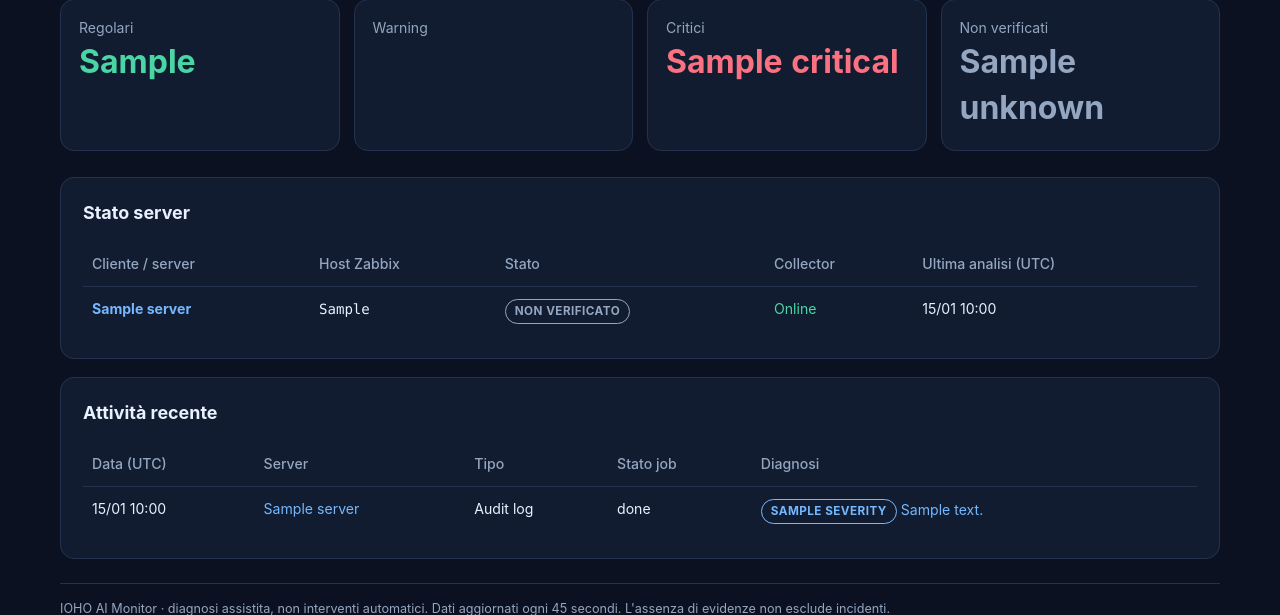
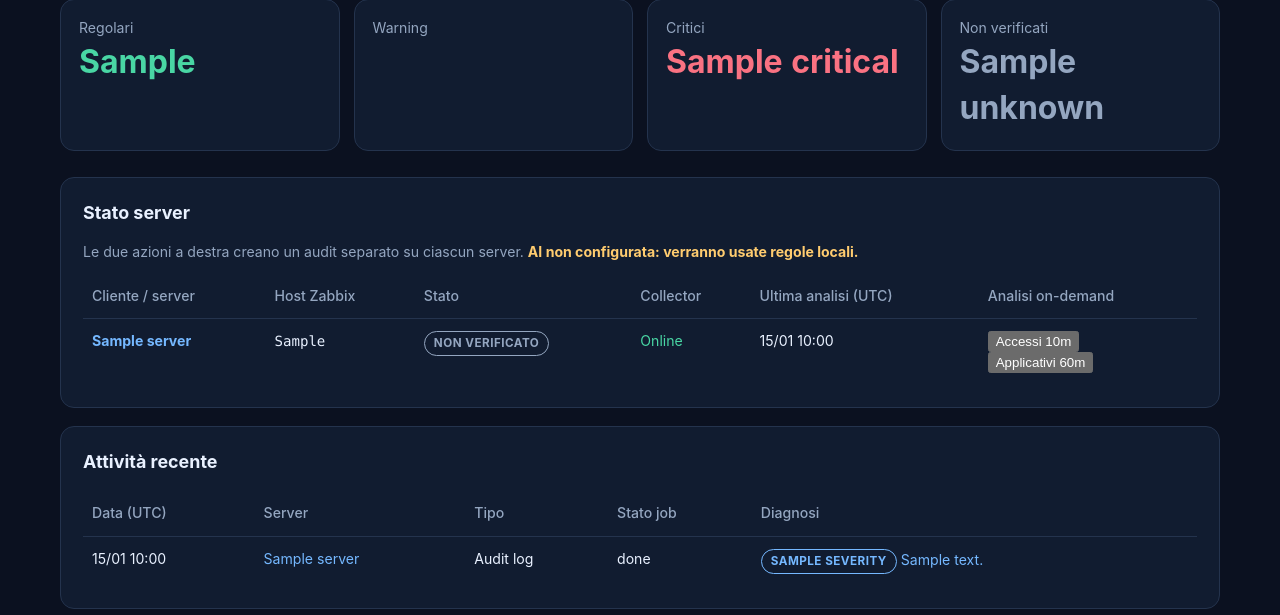
Before and after one commit to maxcamo/ioho-ai-monitor, a FastAPI app: template app/templates/index.html in a window 1280 px wide. Shown: the part 206-821 px from the top of the page. Run offline with FastAPI, Linux system fonts and the light colour scheme; the template is opened without the code that fills it: most values are stand-ins (such as "Sample title", 1, 10 or a date in 2020); parts of the project's set-up code (start-up, migrations or seed data) failed here and were passed over.

Commit message:
Show access/application analysis controls in overview dashboard

```diff
--- a/app/templates/index.html
+++ b/app/templates/index.html
@@ -8,12 +8,12 @@
   <div class="stat"><div class="sub">Critici</div><b class="critical">{{ counters.critical }}</b></div>
   <div class="stat"><div class="sub">Non verificati</div><b class="unknown">{{ counters.unknown }}</b></div>
 </div>
-<section class="panel"><h2>Stato server</h2>
-<table class="table"><thead><tr><th>Cliente / server</th><th>Host Zabbix</th><th>Stato</th><th>Collector</th><th>Ultima analisi (UTC)</th></tr></thead><tbody>
-{% for s in servers %}<tr><td><a href="/server/{{ s.id }}"><strong>{{ s.name }}</strong></a></td><td class="mono">{{ s.zabbix_host }}</td><td><span class="pill {{ s.status }}">{{ 'NON VERIFICATO' if s.status == 'unknown' else s.status.upper() }}</span></td><td>{% if s.stale %}<span class="error">Offline / senza heartbeat</span>{% else %}<span class="ok">Online</span>{% endif %}</td><td>{{ s.last_analysis_at.strftime('%d/%m %H:%M') if s.last_analysis_at else '—' }}</td></tr>{% else %}<tr><td colspan="5">Nessun server registrato. Eseguire manage.py add-server.</td></tr>{% endfor %}
+<section class="panel"><h2>Stato server</h2><p class="sub">Le due azioni a destra creano un audit separato su ciascun server. {% if not ai_ready %}<strong class="warning">AI non configurata: verranno usate regole locali.</strong>{% endif %}</p>
+<table class="table"><thead><tr><th>Cliente / server</th><th>Host Zabbix</th><th>Stato</th><th>Collector</th><th>Ultima analisi (UTC)</th><th>Analisi on-demand</th></tr></thead><tbody>
+{% for s in servers %}<tr><td><a href="/server/{{ s.id }}"><strong>{{ s.name }}</strong></a></td><td class="mono">{{ s.zabbix_host }}</td><td><span class="pill {{ s.status }}">{{ 'NON VERIFICATO' if s.status == 'unknown' else s.status.upper() }}</span></td><td>{% if s.stale %}<span class="error">Offline / senza heartbeat</span>{% else %}<span class="ok">Online</span>{% endif %}</td><td>{{ s.last_analysis_at.strftime('%d/%m %H:%M') if s.last_analysis_at else '—' }}</td><td><div class="analysis-actions"><form method="post" action="/server/{{ s.id }}/analyze/access"><button type="submit" class="analysis-btn compact">Accessi 10m</button></form><form method="post" action="/server/{{ s.id }}/analyze/app"><button type="submit" class="analysis-btn compact">Applicativi 60m</button></form></div></td></tr>{% else %}<tr><td colspan="6">Nessun server registrato. Eseguire manage.py add-server.</td></tr>{% endfor %}
 </tbody></table></section>
 <section class="panel"><h2>Attività recente</h2>
 <table class="table"><thead><tr><th>Data (UTC)</th><th>Server</th><th>Tipo</th><th>Stato job</th><th>Diagnosi</th></tr></thead><tbody>
-{% for j in jobs %}<tr><td>{{ j.created_at.strftime('%d/%m %H:%M') }}</td><td><a href="/server/{{ j.server_id }}">{{ j.server.name }}</a></td><td>{{ 'Allarme Zabbix' if j.kind == 'incident' else 'Audit log' }}</td><td>{{ j.state }}</td><td><a href="/incident/{{ j.id }}">{% if j.analysis %}<span class="pill {{ j.analysis.severity }}">{{ j.analysis.severity }}</span> {{ j.analysis.summary[:95] }}{% else %}Apri dettagli{% endif %}</a></td></tr>{% else %}<tr><td colspan="5">Nessuna analisi ricevuta.</td></tr>{% endfor %}
+{% for j in jobs %}<tr><td>{{ j.created_at.strftime('%d/%m %H:%M') }}</td><td><a href="/server/{{ j.server_id }}">{{ j.server.name }}</a></td><td>{{ 'Allarme Zabbix' if j.kind == 'incident' else 'Accessi 10m' if j.kind == 'access_check' else 'Applicativi 60m' if j.kind == 'app_check' else 'Traffico manuale' if j.kind == 'traffic_check' else 'Audit log' }}</td><td>{{ j.state }}</td><td><a href="/incident/{{ j.id }}">{% if j.analysis %}<span class="pill {{ j.analysis.severity }}">{{ j.analysis.severity }}</span> {{ j.analysis.summary[:95] }}{% else %}Apri dettagli{% endif %}</a></td></tr>{% else %}<tr><td colspan="5">Nessuna analisi ricevuta.</td></tr>{% endfor %}
 </tbody></table></section>
 {% endblock %}
```
